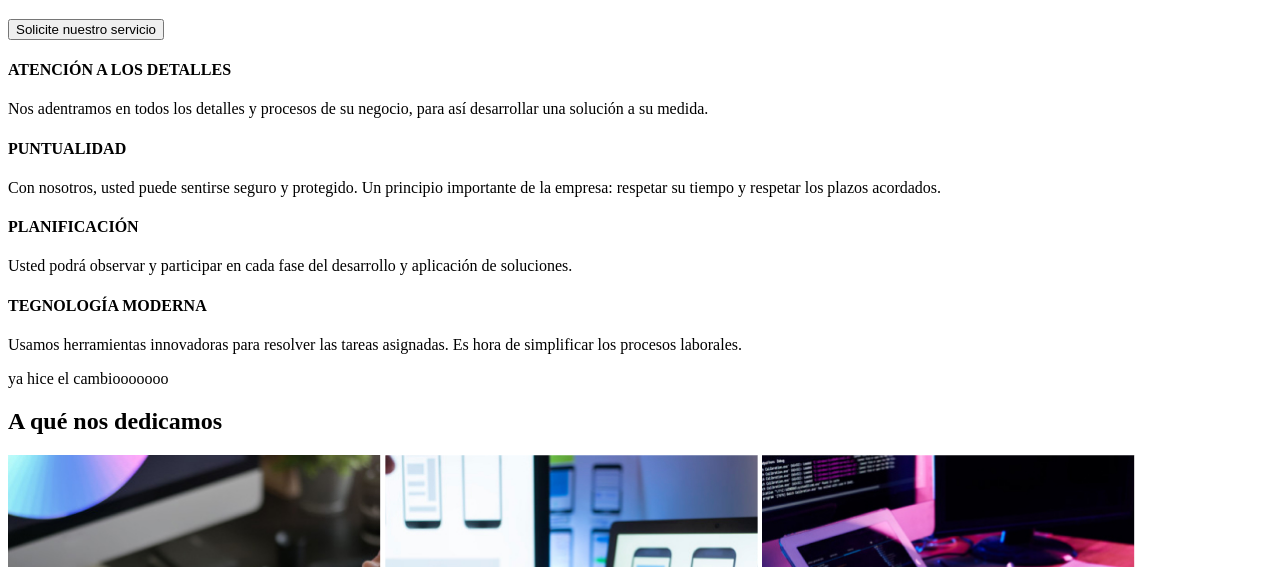
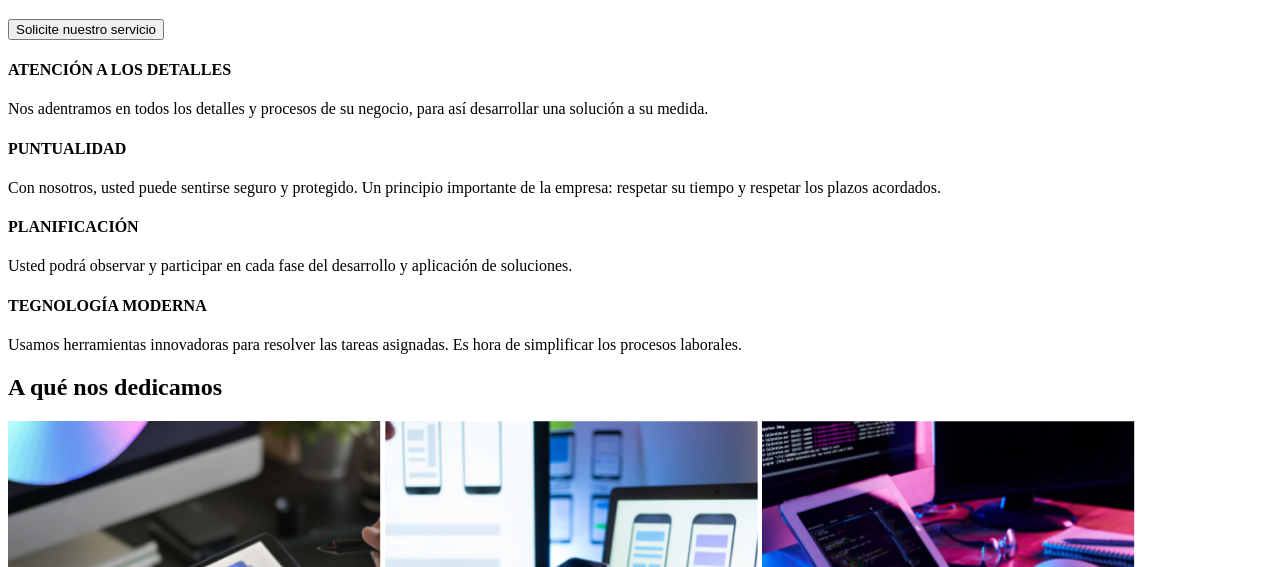
Before and after one commit to V-573/goit-markup-hw-01, a plain HTML site: page index.html in a window 1280 px wide. Shown: the part 233-800 px from the top of the page. Drawn offline with Linux system fonts and the light colour scheme.

Commit message:
ya borrfe el texto de prueba

```diff
--- a/index.html
+++ b/index.html
@@ -49,7 +49,6 @@
         </p>
       </section>
       <section>
-        <p>ya hice el cambiooooooo</p>
         <h2>A qué nos dedicamos</h2>
         <img src="images/tablet.jpg" alt="tablet" width="373.16px" />
         <img src="images/cel.jpg" alt="cel" width="373.16" />
```
